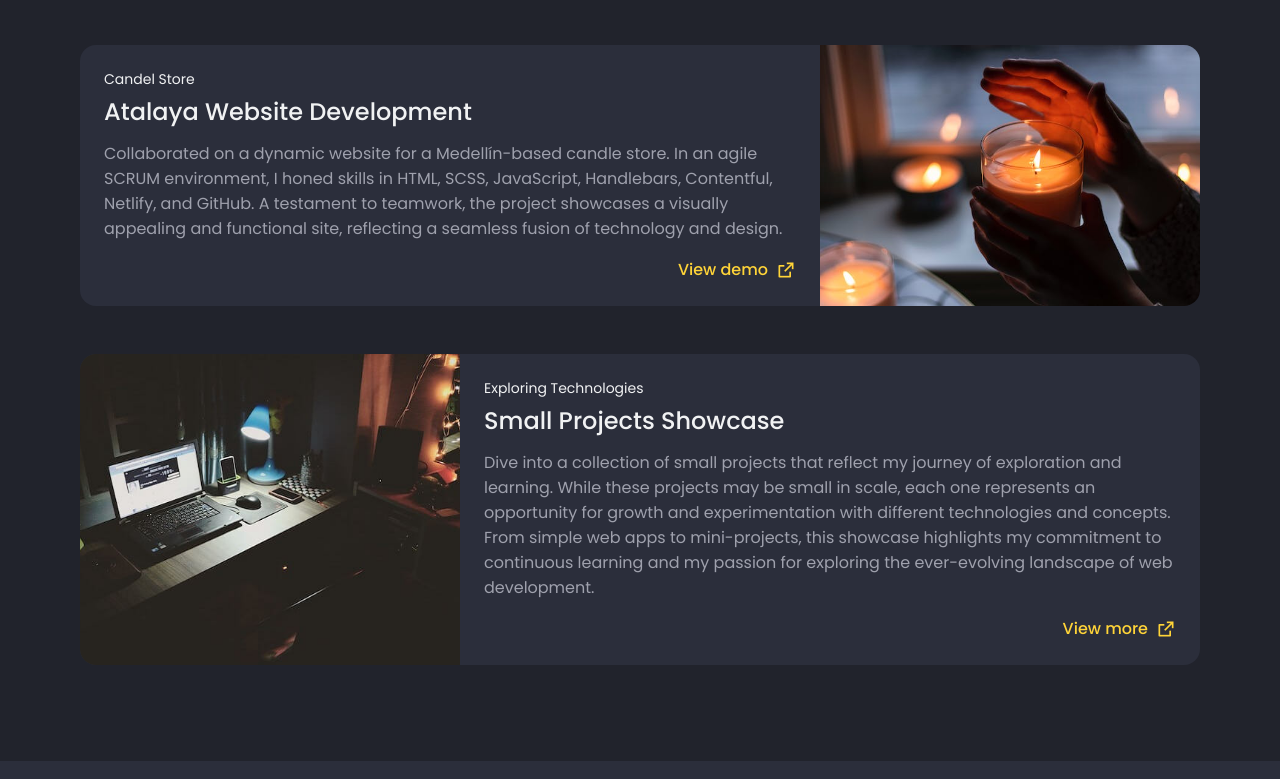
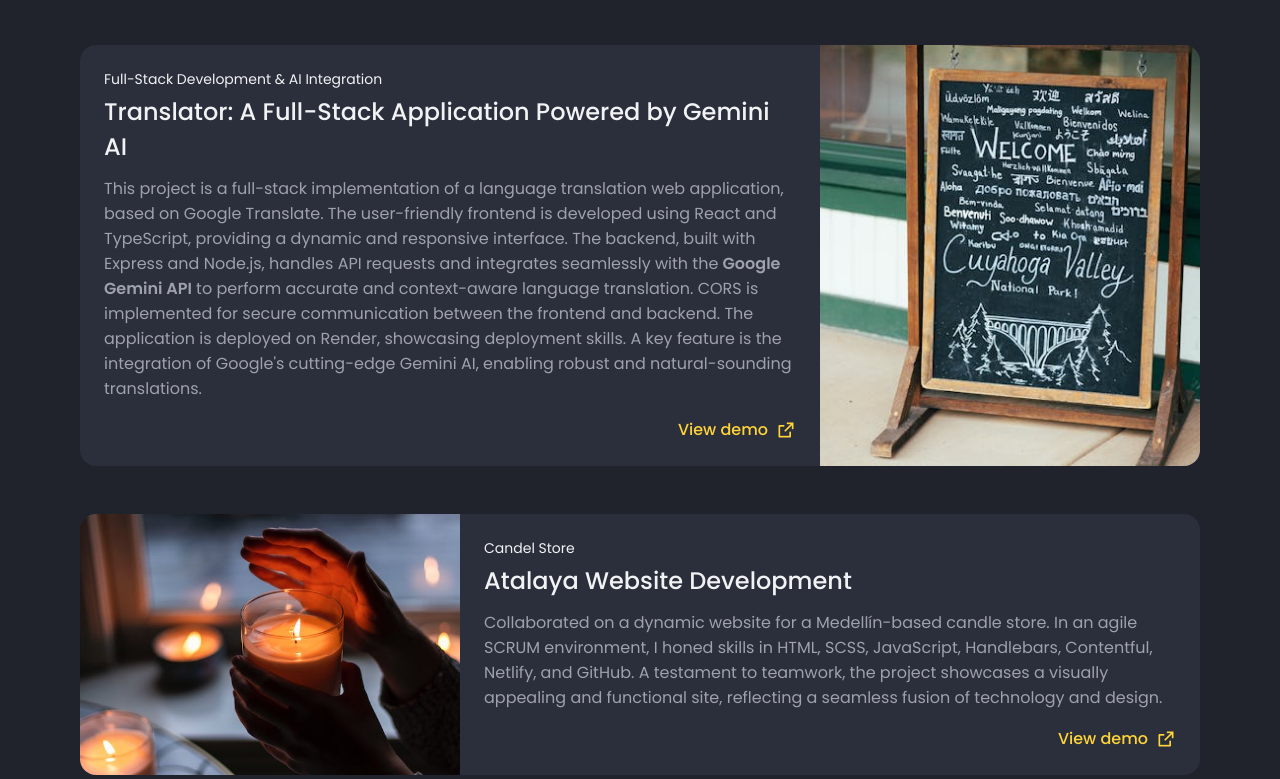
Before and after one commit to tibecvp/tibe-calderon, a plain HTML site: page index.html in a window 1280 px wide. Shown: the part 3773-4552 px from the top of the page. Drawn offline with nearby package versions, Linux system fonts and the light colour scheme.

Commit message:
Adds the translator project

```diff
--- a/index.html
+++ b/index.html
@@ -329,6 +329,24 @@
             </article>
 
             <article class="projects__card">
+               <img src="assets/img/project-translator.jpg" alt="Projects image" class="projects__img">
+
+               <div class="projects__modal">
+                  <span class="projects__subtitle">Full-Stack Development & AI Integration</span>
+
+                  <h2 class="projects__title">Translator: A Full-Stack Application Powered by Gemini AI</h2>
+
+                  <p class="projects_description">
+                     This project is a full-stack implementation of a language translation web application, based on Google Translate. The user-friendly frontend is developed using React and TypeScript, providing a dynamic and responsive interface. The backend, built with Express and Node.js, handles API requests and integrates seamlessly with the <strong>Google Gemini API</strong> to perform accurate and context-aware language translation. CORS is implemented for secure communication between the frontend and backend. The application is deployed on Render, showcasing deployment skills. A key feature is the integration of Google's cutting-edge Gemini AI, enabling robust and natural-sounding translations.
+                  </p>
+
+                  <a href="https://tibecvp-translator.vercel.app/" target="_blank" class="projects__button">
+                     View demo <i class="ri-external-link-line"></i>
+                  </a>
+               </div>
+            </article>
+
+            <article class="projects__card">
                <img src="assets/img/project-atalaya.jpg" alt="Projects image" class="projects__img">
 
                <div class="projects__modal">
```
Also changed, not shown: assets/img/project-translator.jpg (added), 1 other file.
